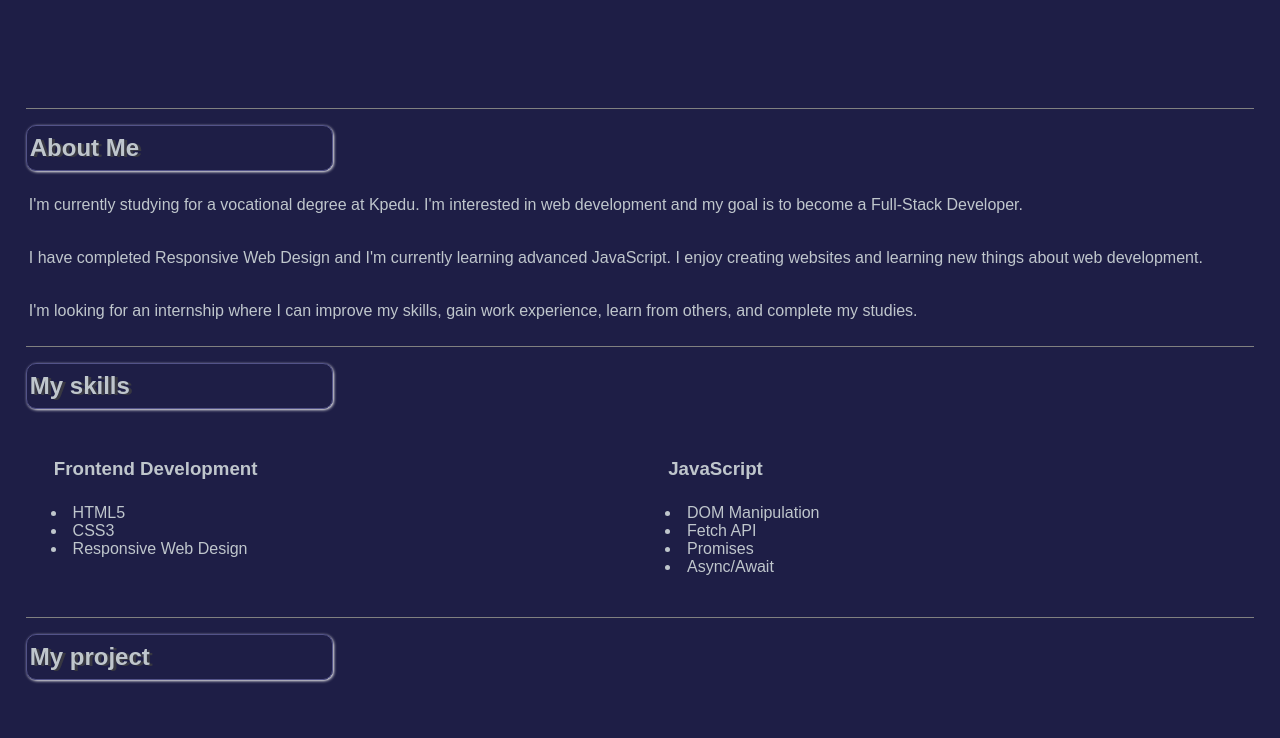
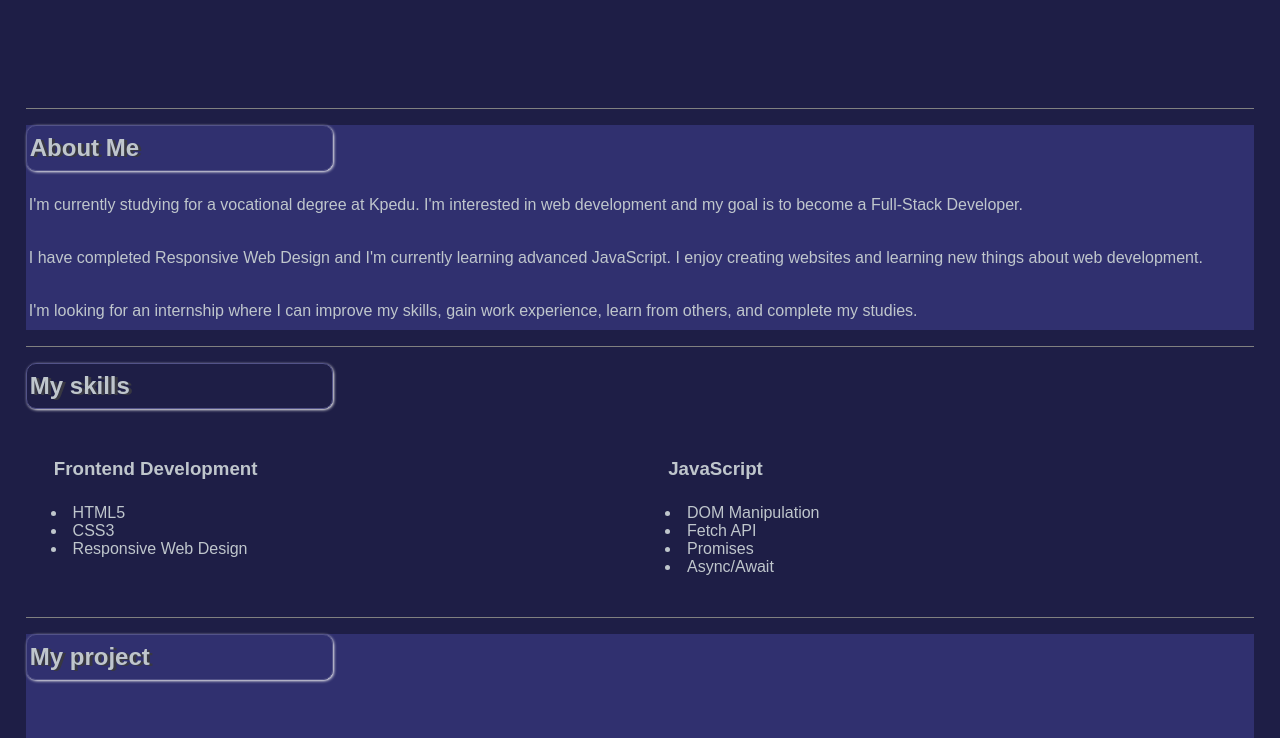
Before and after one commit to Reena-tech2/my-portfolio, a plain HTML site: page index.html in a window 1280 px wide. Shown: the part 700-1438 px from the top of the page. Drawn offline with Linux system fonts and the light colour scheme.

Commit message:
section's color changed for better visibilty.

```diff
--- a/style.css
+++ b/style.css
@@ -109,6 +109,9 @@ object-fit: contain;
 background-color: rgb(60, 60, 142);
 
 }
+#About,#Project,#Contact{
+  background-color: rgb(48, 48, 111);
+}
 
 ul {
   list-style-position: inside;
```
